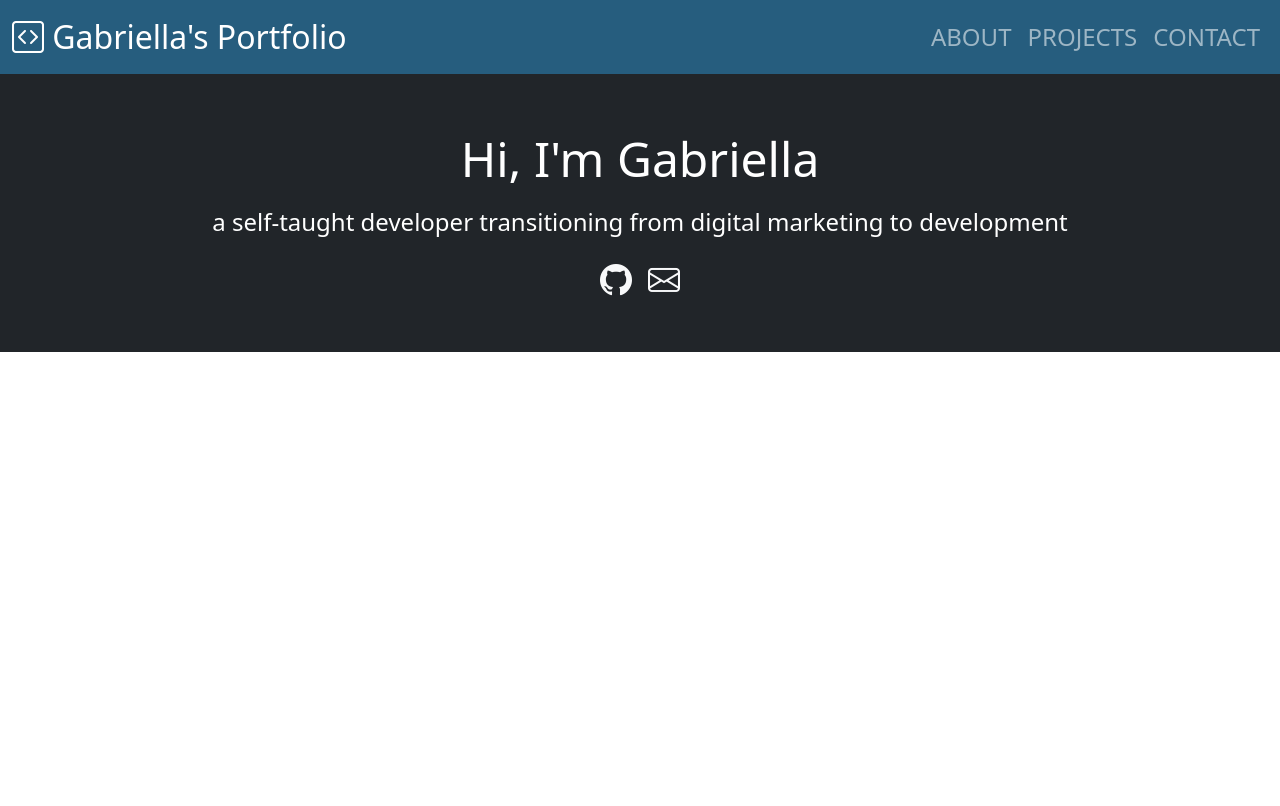
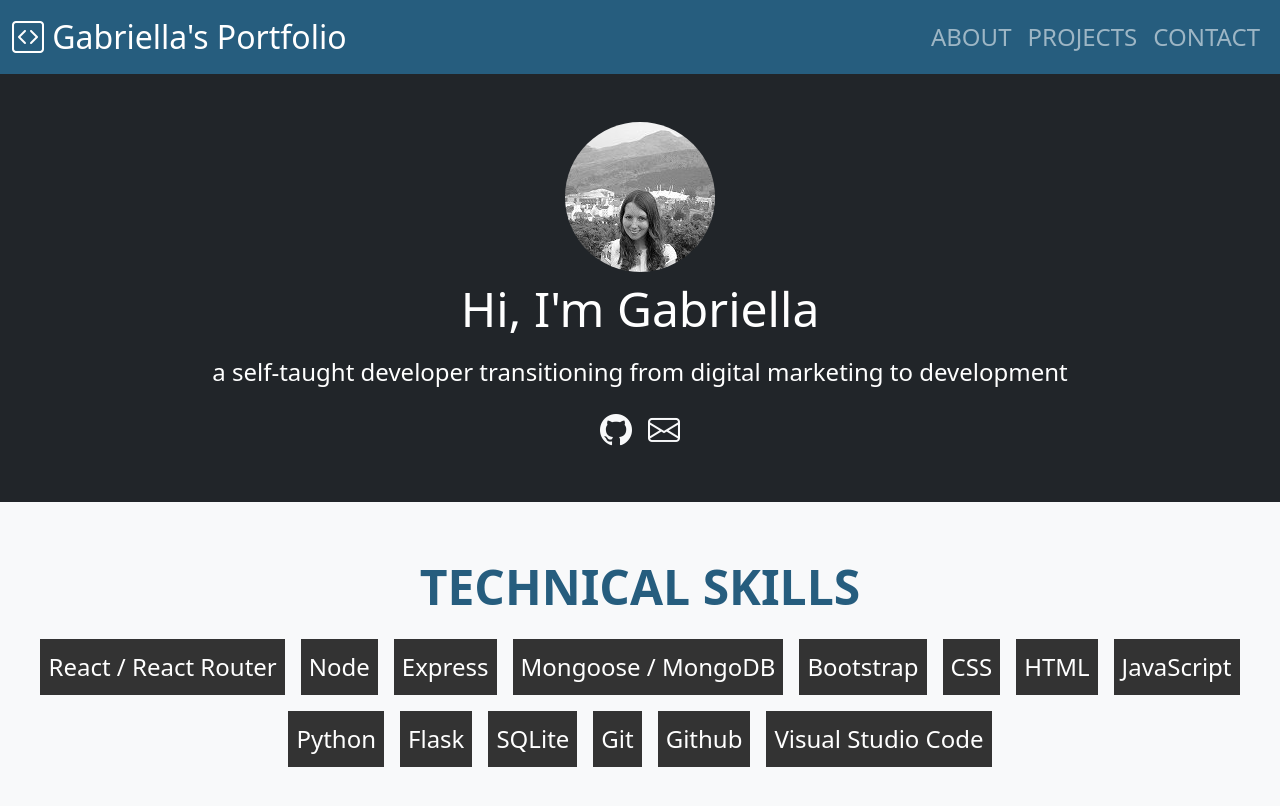
Before and after one commit to pisanzapra/my-portfolio, a React (Create React App) app: page / in a window 1280 px wide. Shown: the top 806 px of the page. Built offline with nearby package versions, Linux system fonts and the light colour scheme.

Commit message:
Added Technical Skills component and picture

```diff
--- /dev/null
+++ b/src/App.css
@@ -0,0 +1,7 @@
+.skill {
+  background-color: #333;
+  color: white;
+  padding: 4px 8px;
+  margin: 8px;
+  display: inline-block;
+}
--- a/src/components/Home.js
+++ b/src/components/Home.js
@@ -1,8 +1,12 @@
 import React from "react";
 import Intro from "./Intro";
+import TechnicalSkills from "./TechnicalSkills";
 
 const Home = () => {
-  return <Intro />;
+  return (
+    <React.Fragment><Intro /><TechnicalSkills /></React.Fragment>
+
+  );
 };
 
 export default Home;
--- a/src/components/Intro.js
+++ b/src/components/Intro.js
@@ -1,10 +1,13 @@
 import React from "react";
 import { Link } from "react-router-dom";
+
+import photo from "../images/me.jpg";
 
 const Intro = () => {
   return (
     <section className="container-fluid bg-dark">
       <div className="container-xxl text-center py-5">
+      <img src={photo} alt="Photo of me" className="rounded-circle" />
         <h2 className="display-5 text-white py-2">Hi, I'm Gabriella</h2>
         <p className="text-white fs-4">
           a self-taught developer transitioning from digital marketing to
--- /dev/null
+++ b/src/components/TechnicalSkills.js
@@ -0,0 +1,32 @@
+import React from "react";
+
+const TechnicalSkills = () => {
+  return (
+    <section className="container-fluid bg-light">
+      <div className="container-xxl py-5 text-center text-align-center">
+        <h2 className="display-5 text-primary py-2 fw-bold text-uppercase">
+          Technical Skills
+        </h2>
+
+        <p className="text-dark fs-4 text-center lh-lg">
+          <span className="skill">React / React Router</span>
+          <span className="skill">Node</span>
+          <span className="skill">Express</span>
+          <span className="skill">Mongoose / MongoDB</span>
+          <span className="skill">Bootstrap</span>
+          <span className="skill">CSS</span>
+          <span className="skill">HTML</span>
+          <span className="skill">JavaScript</span>
+          <span className="skill">Python</span>
+          <span className="skill">Flask</span>
+          <span className="skill">SQLite</span>
+          <span className="skill">Git</span>
+          <span className="skill">Github</span>
+          <span className="skill">Visual Studio Code</span>
+        </p>
+      </div>
+    </section>
+  );
+};
+
+export default TechnicalSkills;
```
Also changed, not shown: src/App.js (+4 -4 lines), src/images/me.jpg (added).
